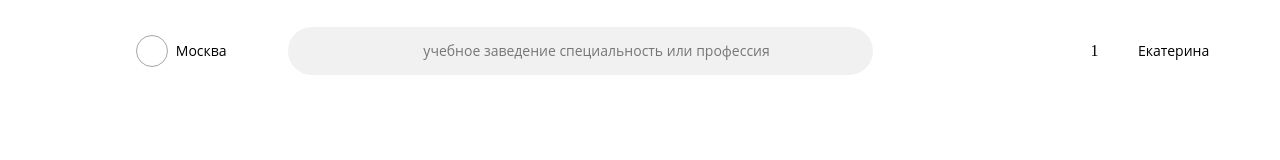
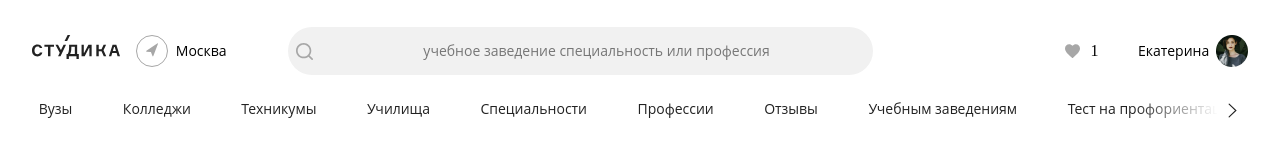
Before and after one commit to OlegLuppov/studio, a website built with webpack: page src/index.html in a window 1280 px wide. Built offline with nearby package versions, Linux system fonts and the light colour scheme; files whose address does not match are found by name.

Commit message:
feat: add section navigate to header

```diff
--- a/src/index.html
+++ b/src/index.html
@@ -12,10 +12,10 @@
         <section class="header_wrapper-account">
           <div class="header_search">
             <div class="header_title-wrapper">
-              <h1 class="header_title"></h1>
+              <a class="header_logo" href="#"> </a>
               <div class="header_sity-wrapper">
-                <div class="header_sity-svg"></div>
-                <h2 class="header_sity-title">Москва</h2>
+                <i class="header_sity-svg"></i>
+                <span class="header_sity-title">Москва</span>
               </div>
             </div>
             <div class="header_search-item">
@@ -34,6 +34,24 @@
             </div>
           </div>
         </section>
+        <section class="header_nav-wrapper">
+          <nav class="header_nav-item">
+            <ul class="header_nav">
+              <li class="header-nav_list"><a href="#">Вузы</a></li>
+              <li class="header-nav_list"><a href="#">Колледжи</a></li>
+              <li class="header-nav_list"><a href="#">Техникумы</a></li>
+              <li class="header-nav_list"><a href="#">Училища</a></li>
+              <li class="header-nav_list"><a href="#">Специальности</a></li>
+              <li class="header-nav_list"><a href="#">Профессии</a></li>
+              <li class="header-nav_list"><a href="#">Отзывы</a></li>
+              <li class="header-nav_list"><a href="#">Учебным заведениям</a></li>
+              <li class="header-nav_list-icon">
+                <span>Тест на профориентацию</span>
+                <i class="header-nav_icon"></i>
+              </li>
+            </ul>
+          </nav>
+        </section>
       </header>
     </div>
   </body>
--- a/src/index.js
+++ b/src/index.js
@@ -3,3 +3,4 @@ import './index.scss'
 import './modules/header/scss/header.scss'
 import './modules/header/scss/header_search.scss'
 import './modules/header/scss/header_avtorization.scss'
+import './modules/header/scss/header_nav.scss'
--- a/src/modules/header/scss/header.scss
+++ b/src/modules/header/scss/header.scss
@@ -4,13 +4,20 @@ header {
     left: 0;
     width: 100%;
     background-color: #FFFFFF;
-    display: flex;
-    justify-content: center;
     padding-top: 27px;
 
     .header_wrapper-account {
         display: flex;
         align-items: center;
+        justify-content: center;
         gap: 192.5px;
+        padding-bottom: 22px;
+
+    }
+
+    @media (max-width:1250px) {
+        .header_wrapper-account {
+            gap: 30px;
+        }
     }
 }
--- a/src/modules/header/scss/header_avtorization.scss
+++ b/src/modules/header/scss/header_avtorization.scss
@@ -26,11 +26,13 @@
     .like_wrapper {
         @include flexCenterVertical();
         gap: 10.5px;
+        cursor: pointer;
+
 
         .like_svg {
             width: 15px;
             height: 13.76px;
-            background-image: url(../../assets/image/svg/like.svg);
+            background-image: url(../../../assets/image/svg/like.svg);
         }
     }
 
@@ -38,6 +40,7 @@
     .account_wrapper {
         @include flexCenterVertical();
         gap: 7px;
+        cursor: pointer;
 
         .account_title {
             @include font();
@@ -46,7 +49,7 @@
         .account_avatar {
             width: 32px;
             height: 32px;
-            background-image: url(../../assets/image/png/avatar.png);
+            background-image: url(../../../assets/image/png/avatar.png);
         }
 
     }
--- /dev/null
+++ b/src/modules/header/scss/header_nav.scss
@@ -0,0 +1,73 @@
+@mixin flexCenterVertical {
+    display: flex;
+    align-items: center;
+}
+
+.header_nav {
+    @include flexCenterVertical();
+    justify-content: center;
+    gap: 30.5px;
+    font-family: 'Open Sans', sans-serif;
+    font-style: normal;
+    font-weight: 400;
+    font-size: 14px;
+    line-height: 19px;
+    text-align: center;
+    color: #222222;
+
+    .header-nav_list {
+        @include flexCenterVertical();
+        gap: 10px;
+        padding: 2px 10px;
+        border-radius: 24px;
+        cursor: pointer;
+
+    }
+
+    .header-nav_list-icon {
+        position: relative;
+        @include flexCenterVertical();
+        gap: 10px;
+        padding: 2px 10px;
+        border-radius: 24px;
+        background: linear-gradient(90deg, #222222 39.69%, rgba(34, 34, 34, 0) 82.86%);
+        -webkit-background-clip: text;
+        -webkit-text-fill-color: transparent;
+        background-clip: text;
+        cursor: pointer;
+
+        .header-nav_icon {
+            position: absolute;
+            right: 10px;
+            top: 4px;
+            width: 19px;
+            height: 19px;
+            background-image: url(../../../assets/image/svg/strelka.svg);
+            background-repeat: no-repeat;
+            background-position: center;
+            background-size: 45%;
+            border-radius: 50%;
+            z-index: 1;
+        }
+
+
+    }
+
+    .header-nav_list-icon:hover {
+        .header-nav_icon {
+            background-color: #F1F1F1;
+        }
+    }
+
+    .header-nav_list:hover {
+        background-color: #F1F1F1;
+    }
+
+}
+
+
+@media (max-width:1250px) {
+    .header_nav {
+        gap: 5px;
+    }
+}
--- a/src/modules/header/scss/header_search.scss
+++ b/src/modules/header/scss/header_search.scss
@@ -13,28 +13,35 @@
     text-align: center;
 }
 
+@mixin flexCenterVertical {
+    display: flex;
+    align-items: center;
+}
+
 .header_search {
     height: 48px;
-    display: flex;
+    @include flexCenterVertical();
     gap: 61px;
-    align-items: center;
 
     .header_title-wrapper {
         height: 32px;
         display: flex;
         gap: 16px;
 
-        .header_title {
+        .header_logo {
             width: 88px;
             height: 24px;
-            background-image: url(../../assets/image/svg/header-title.svg);
-            @include backgroundImg()
+            background-image: url(../../../assets/image/svg/header-title.svg);
+            @include backgroundImg();
+            cursor: pointer;
+
         }
 
         .header_sity-wrapper {
-            display: flex;
-            align-items: center;
+            @include flexCenterVertical();
             gap: 8px;
+            cursor: pointer;
+
 
             .header_sity-svg {
                 position: relative;
@@ -45,6 +52,8 @@
 
             }
 
+
+
             .header_sity-svg::after {
                 position: absolute;
                 top: 5px;
@@ -52,7 +61,7 @@
                 content: '';
                 width: 11.75px;
                 height: 18px;
-                background-image: url(../../assets/image/svg/header-sity.svg);
+                background-image: url(../../../assets/image/svg/header-sity.svg);
                 @include backgroundImg()
             }
 
@@ -62,19 +71,25 @@
         }
     }
 
+    .header_sity-wrapper:hover {
+        .header_sity-svg {
+            background-color: #F1F1F1;
+        }
+
+    }
+
     .header_search-item {
         height: 48px;
-        display: flex;
+        @include flexCenterVertical();
         padding: 8px;
         gap: 16px;
-        align-items: center;
         background-color: #F1F1F1;
         border-radius: 100px;
 
         .search-svg {
             width: 17px;
             height: 17px;
-            background-image: url(../../assets/image/svg/search.svg);
+            background-image: url(../../../assets/image/svg/search.svg);
             @include backgroundImg()
         }
 
@@ -110,5 +125,14 @@
             color: #767676;
             text-align: center;
         }
+
     }
+
 }
+
+@media (max-width:1250px) {
+    .header_search {
+        gap: 30px;
+    }
+
+}
```
Also changed, not shown: src/assets/image/svg/strelka.svg (added).
